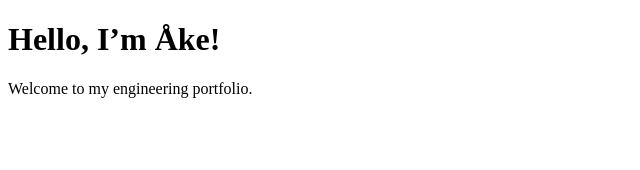
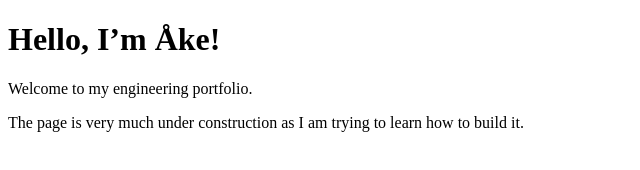
Before and after one commit to matlabwarrior/matlabwarrior.github.io, a plain HTML site: page index.html in a window 1280 px wide. Shown: the whole page, without its empty margins (0-640 px from the left). Drawn offline with Linux system fonts and the light colour scheme.

Commit message:
Update index.html

```diff
--- a/index.html
+++ b/index.html
@@ -6,5 +6,7 @@
 <body>
   <h1>Hello, I’m Åke!</h1>
   <p>Welcome to my engineering portfolio.</p>
+  <p>The page is very much under construction as I am trying to learn how to build it.</p>
 </body>
+
 </html>
```
